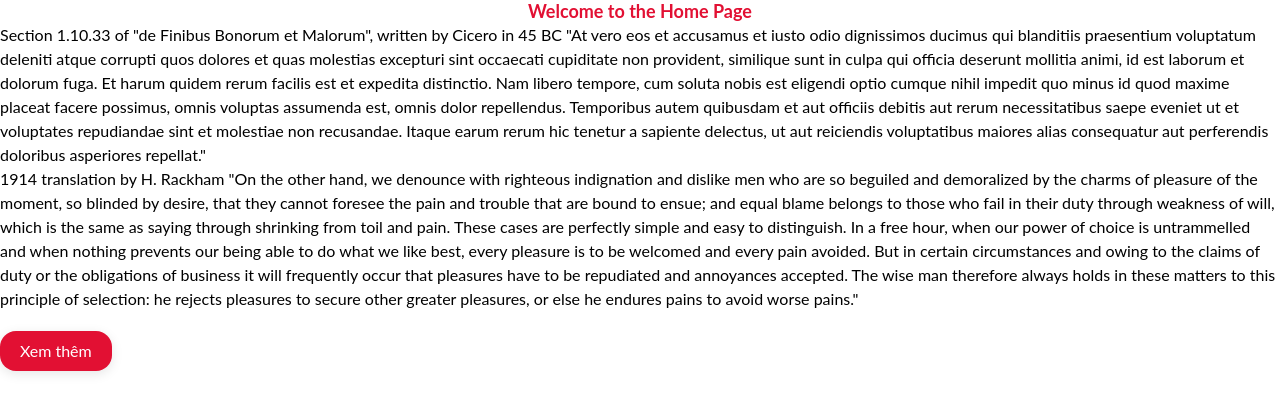
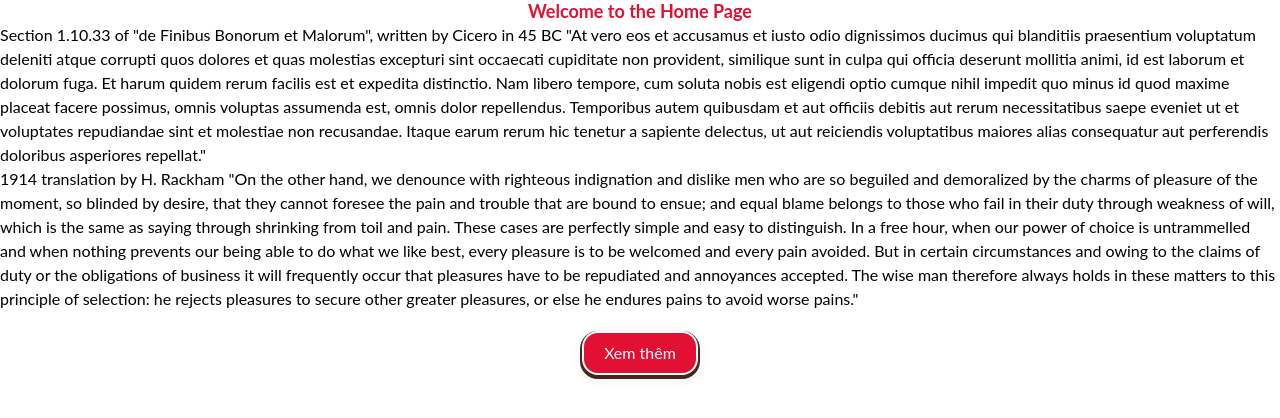
Before and after one commit to Web-Development-Group11/cake-web-project, a React (Create React App) app in the folder frontend/: page / in a window 1280 px wide. Shown: the top 418 px of the page. Built offline with nearby package versions, Linux system fonts and the light colour scheme.

Commit message:
new update button (resize)

```diff
--- a/frontend/src/pages/home/Home.jsx
+++ b/frontend/src/pages/home/Home.jsx
@@ -13,7 +13,7 @@ const Home = () =>{
 1914 translation by H. Rackham
 "On the other hand, we denounce with righteous indignation and dislike men who are so beguiled and demoralized by the charms of pleasure of the moment, so blinded by desire, that they cannot foresee the pain and trouble that are bound to ensue; and equal blame belongs to those who fail in their duty through weakness of will, which is the same as saying through shrinking from toil and pain. These cases are perfectly simple and easy to distinguish. In a free hour, when our power of choice is untrammelled and when nothing prevents our being able to do what we like best, every pleasure is to be welcomed and every pain avoided. But in certain circumstances and owing to the claims of duty or the obligations of business it will frequently occur that pleasures have to be repudiated and annoyances accepted. The wise man therefore always holds in these matters to this principle of selection: he rejects pleasures to secure other greater pleasures, or else he endures pains to avoid worse pains."
             </div> <br/>
-            <Button type='btn2 primary'>Xem thêm</Button>
+            <Button type='btn1 primary'>Xem thêm</Button>
         </div>
     )
 }
```
